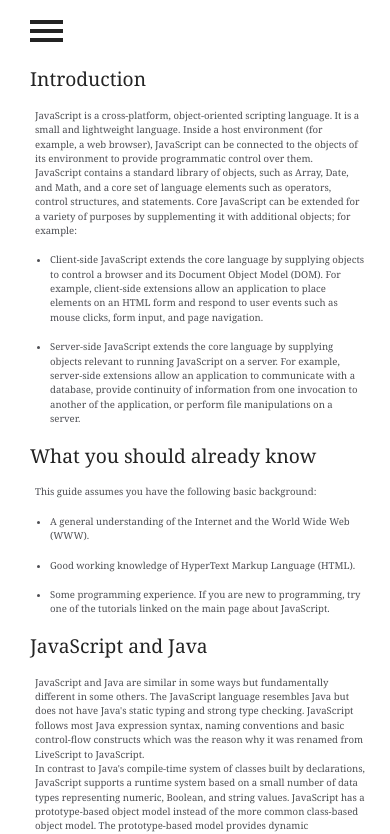
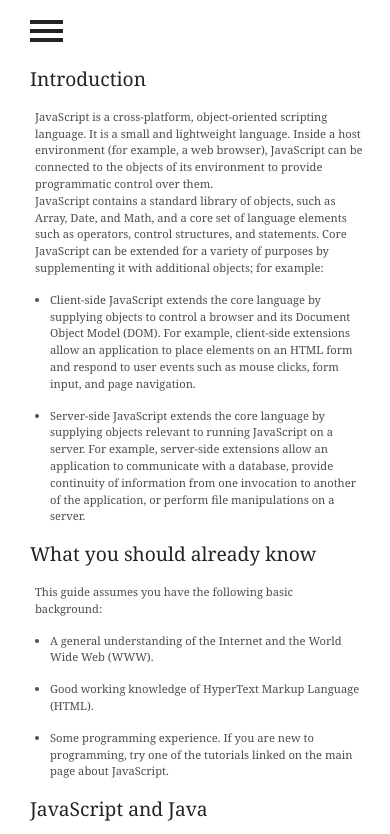
Before and after one commit to Muhdal-Amin/JS-documentation_page, a plain HTML site: page index.html in a window 390 px wide. Shown: the top 834 px of the page. Drawn offline with Linux system fonts and the light colour scheme.

Commit message:
styles.css - Media queries fixes

```diff
--- a/styles.css
+++ b/styles.css
@@ -100,7 +100,7 @@ code {
 }
 
 
-@media only screen and (max-width: 815px) {
+@media only screen and (max-width: 950px) {
   /* For mobile phones: */
   .menu__toggle {
     display: block;
@@ -212,15 +212,15 @@ code {
 
 }
 
-@media only screen and (max-width: 400px) {
+@media (min-width: 250px) and (max-width: 450px) {
   #main-doc {
-    margin-right: 10px;
+    margin-right: 12px;
   }
 
   section article {
     color: #4d4e53;
     margin: 15px;
-    font-size: 0.6em;
+    font-size: 0.7em;
   }
 
   section li {
```
